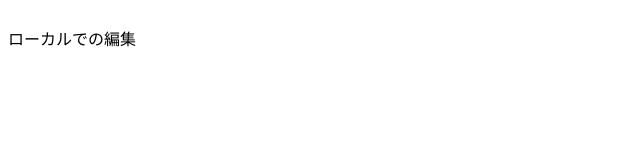
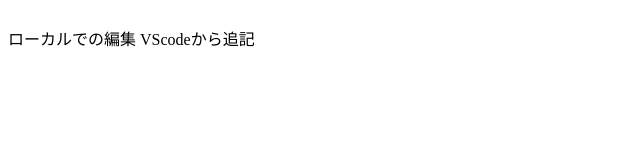
Before and after one commit to hrt4423/Project_Moomin, a website: page www/index.html in a window 1280 px wide. Shown: the whole page, without its empty margins (0-640 px from the left). Drawn offline with Linux system fonts and the light colour scheme.

Commit message:
vscodeで編集

```diff
--- a/www/index.html
+++ b/www/index.html
@@ -13,5 +13,6 @@
 <body>
 	<br />
     ローカルでの編集
+    VScodeから追記
 </body>
 </html>
```
